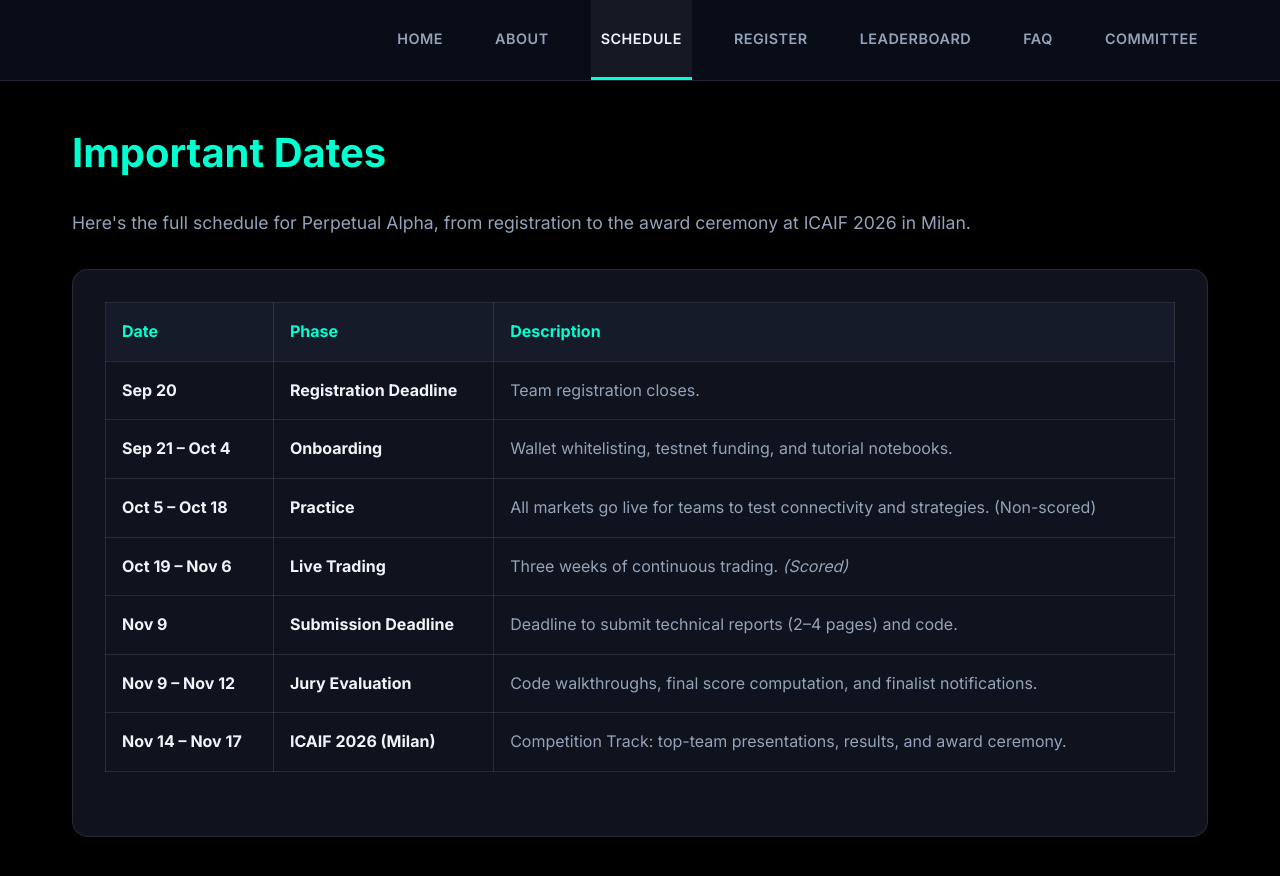
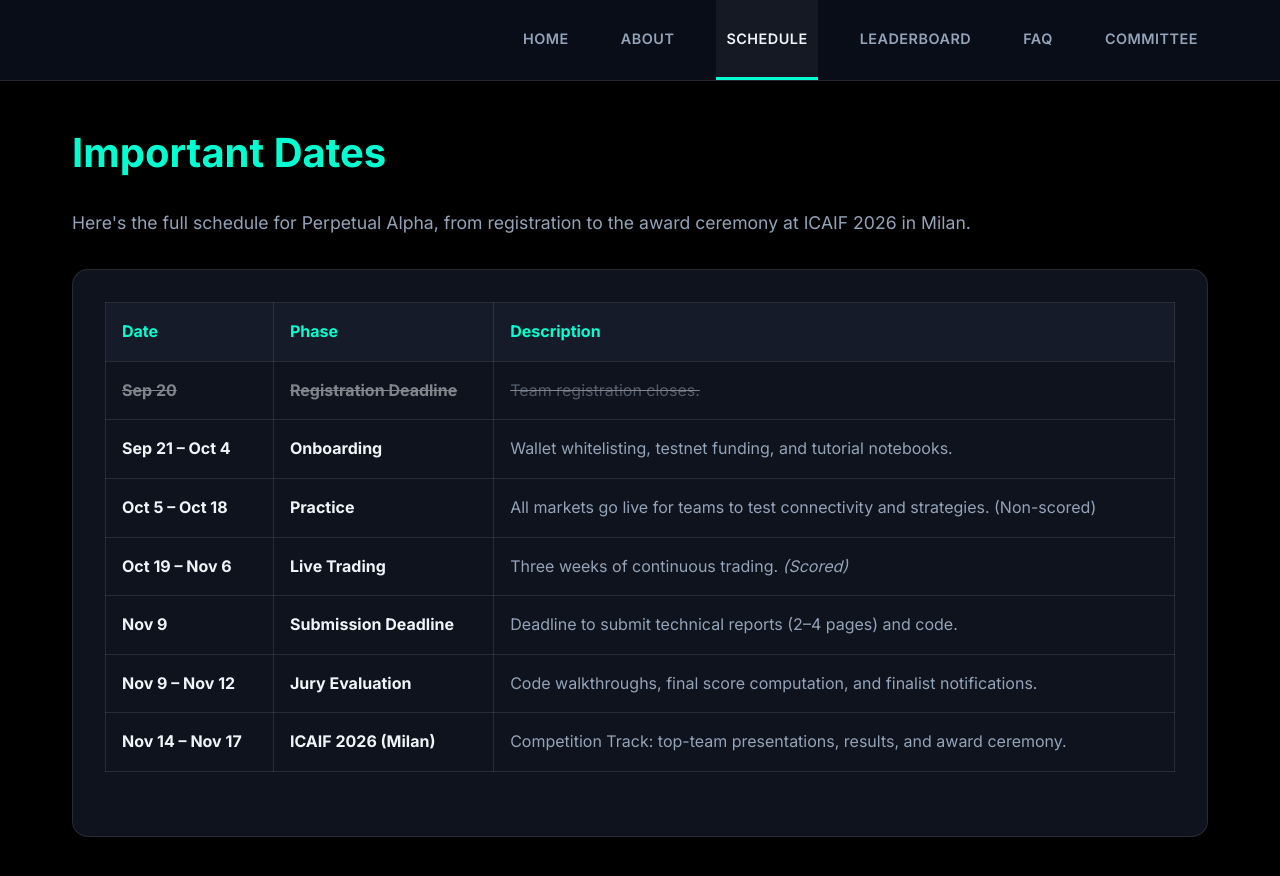
Before and after one commit to perpetual-alpha26/perpetual-alpha26.github.io, a Jekyll site: the page built from schedule.md, in a window 1280 px wide and 900 px high. Shown: the top 876 px of the window. Built offline with Jekyll 4.4.1, drawn with Linux system fonts in a browser that asks for light colours.

Commit message:
Hide Register page and strike through registration deadlines

```diff
--- a/_includes/header.html
+++ b/_includes/header.html
@@ -9,7 +9,6 @@
             <a href="{{ '/' | relative_url }}" class="{% if page.url == '/' or page.url == '/index.html' %}active{% endif %}">Home</a>
             <a href="{{ '/about' | relative_url }}" class="{% if page.url contains '/about' %}active{% endif %}">About</a>
             <a href="{{ '/schedule' | relative_url }}" class="{% if page.url contains '/schedule' %}active{% endif %}">Schedule</a>
-            <a href="{{ '/register' | relative_url }}" class="{% if page.url contains '/register' %}active{% endif %}">Register</a>
             <a href="{{ '/leaderboard' | relative_url }}" class="{% if page.url contains '/leaderboard' %}active{% endif %}">Leaderboard</a>
             <a href="{{ '/faq' | relative_url }}" class="{% if page.url contains '/faq' %}active{% endif %}">FAQ</a>
             <a href="{{ '/committee' | relative_url }}" class="{% if page.url contains '/committee' %}active{% endif %}">Committee</a>
--- a/schedule.md
+++ b/schedule.md
@@ -17,7 +17,7 @@ title: Important Dates
                 </tr>
             </thead>
             <tbody>
-                <tr>
+                <tr style="text-decoration: line-through; opacity: 0.5;">
                     <td><strong>Sep 20</strong></td>
                     <td><strong>Registration Deadline</strong></td>
                     <td>Team registration closes.</td>
```
Also changed, not shown: index.md (+1 -1 lines), register.md (+1 -0 lines).
